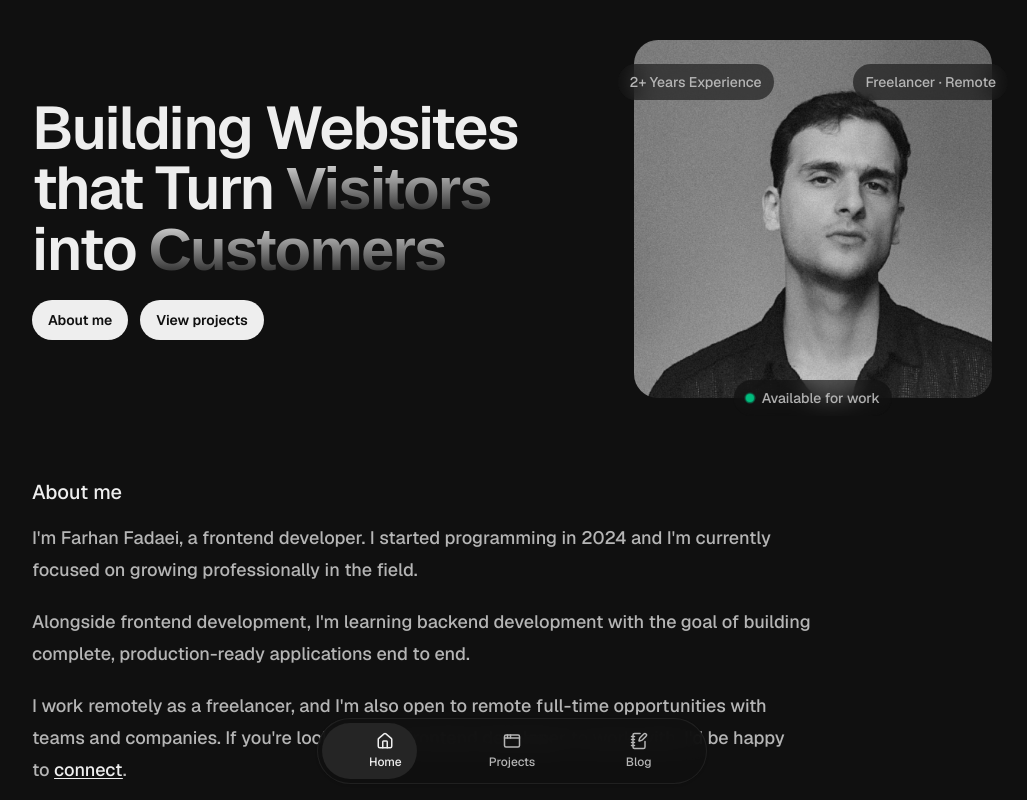
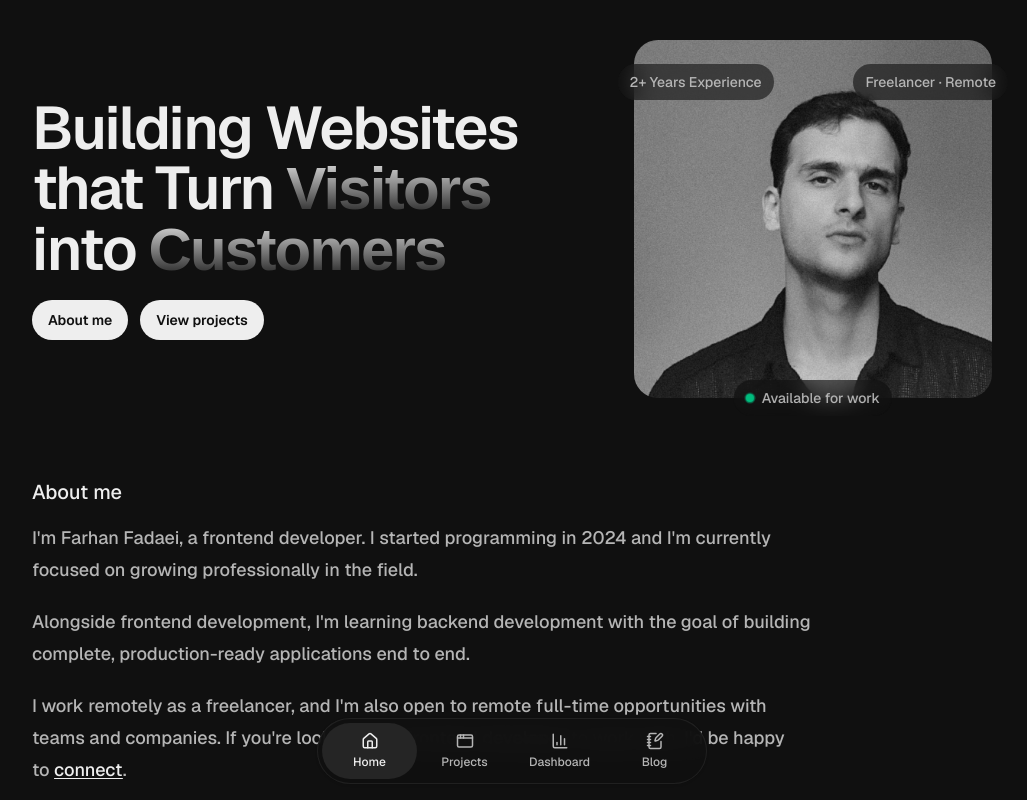
Before and after one commit to FARHAN2324J/Portfolio, a Next.js app: page / in a window 1280 px wide. Shown: the top 800 px of the page, without its empty margins (128-1155 px from the left). Built offline with nearby package versions, Linux system fonts and the light colour scheme; no server answers; a web font is replaced by a local one.

Commit message:
Update navbar.tsx add dashboard

```diff
--- a/components/layout/navbar.tsx
+++ b/components/layout/navbar.tsx
@@ -23,6 +23,11 @@ const navItems = [
         href: "/projects",
         label: "Projects",
         icon: AppWindow,
+    },
+    {
+        href: "/dashboard",
+        label: "Dashboard",
+        icon: BarChart3,
     },
     {
         href: "/blog",
```
